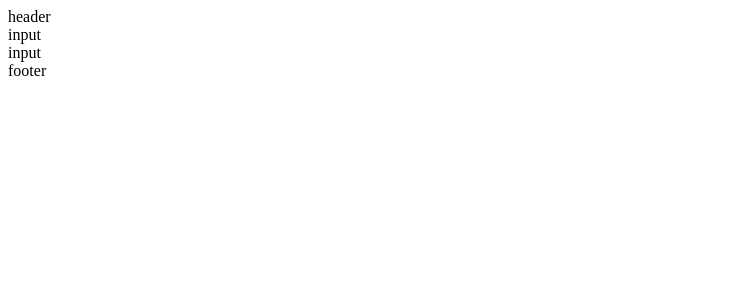
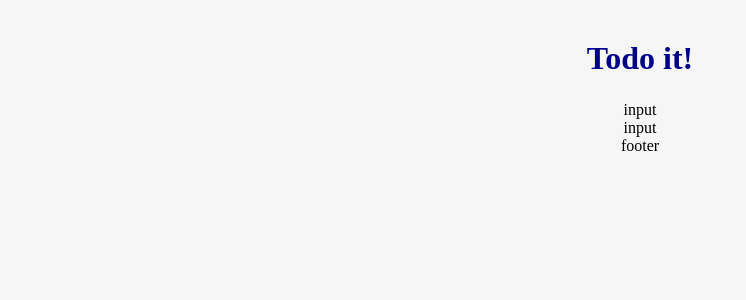
Before and after one commit to Ziihong/study_vue, a Vue app in the folder vue-todo/: page / in a window 1280 px wide. Shown: the top 300 px of the page, without its empty margins (0-746 px from the left). Built offline with nearby package versions, Linux system fonts and the light colour scheme.

Commit message:
feat: Style, TodoHeader

```diff
--- a/vue-todo/src/App.vue
+++ b/vue-todo/src/App.vue
@@ -23,4 +23,19 @@
 };
 </script>
 
-<style></style>
+<style>
+body {
+  text-align: center;
+  background-color: #f6f6f6;
+}
+input {
+  border-style: groove;
+  width: 200px;
+}
+button {
+  border-style: groove;
+}
+.shadow {
+  box-shadow: 5px 10px 10px;
+}
+</style>
--- a/vue-todo/src/components/TodoHeader.vue
+++ b/vue-todo/src/components/TodoHeader.vue
@@ -1,9 +1,13 @@
 <template>
-  <div>header</div>
+  <header>
+    <h1>Todo it!</h1>
+  </header>
 </template>
 
-<script>
-export default {};
-</script>
-
-<style></style>
+<style scoped>
+h1 {
+  color: darkblue;
+  font-weight: 900;
+  margin: 2.5rem 0 1.5rem;
+}
+</style>
```
